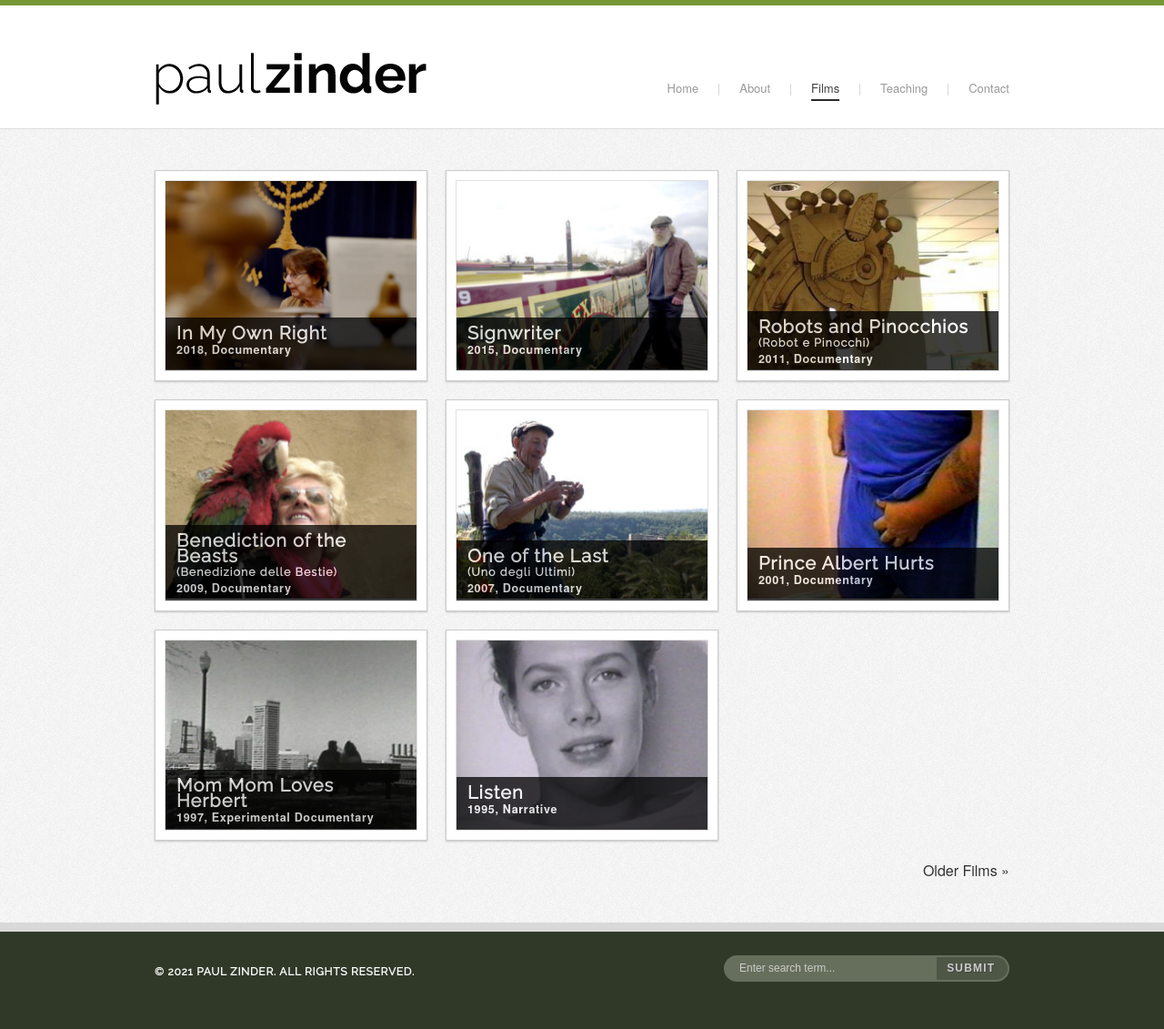
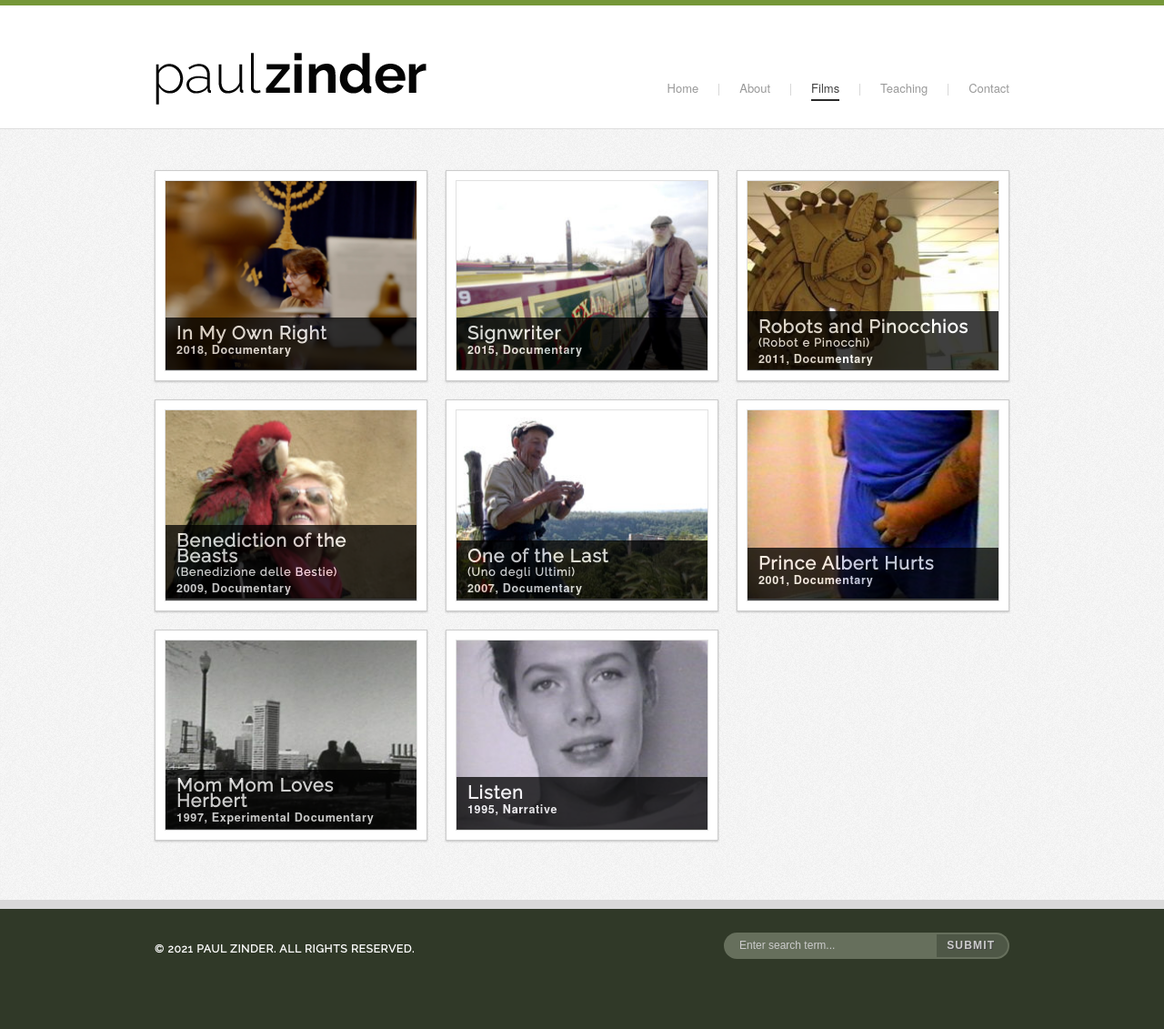
Before and after one commit to jennysharps/paul-zinder-static, a Jekyll site: the page built from films.md, in a window 1280 px wide. Shown: the whole page at 91% size. Built offline with Jekyll 4.4.1, drawn with Linux system fonts in a browser that asks for light colours; after the commit the page ends 1106 px from its top, so only the background shows below that.

Commit message:
Update rbenv version file and lockfile Remove link to older films on archive page

```diff
--- a/_layouts/films.html
+++ b/_layouts/films.html
@@ -21,10 +21,5 @@ layout: default
         </div>
         {% endfor %}
     </div>
-
-    <div style="clear: both; height: 1px;">&nbsp;</div>
-
-    <div class="fr">
-        <a style="font-size: 16px; text-decoration: none;" href="{{ 'films/older-films' | absolute_url }}" alt="Link to older films page" title="Older Films">Older Films &raquo;</a>
     </div>
 </div><!--/row -->
```
Also changed, not shown: Gemfile.lock, 1 other file.
